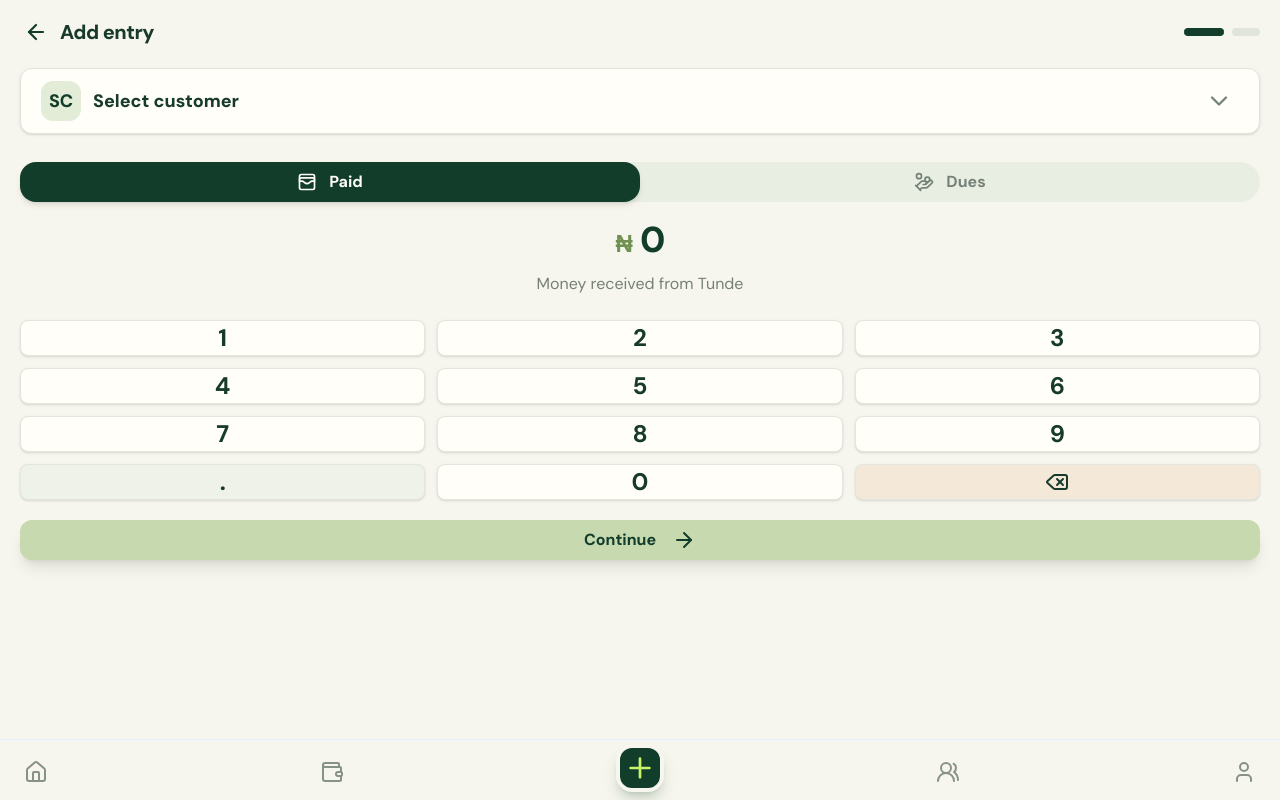
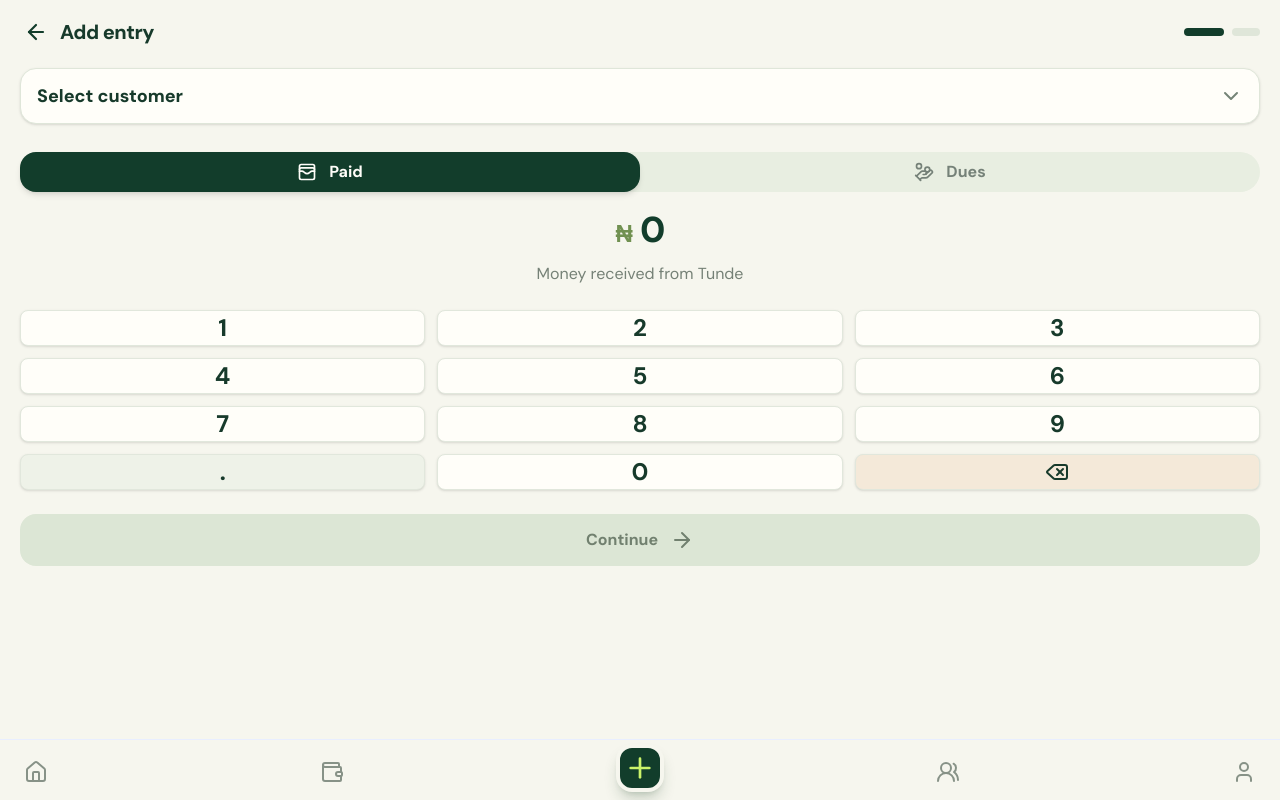
Before and after one commit to Aulli07/BalanceMe, a Next.js app: page /add-entry in a window 1280 px wide. Built offline with nearby package versions, Linux system fonts and the light colour scheme.

Commit message:
I enhanced the AddEntryOne and EntryCustomer components with improved styling and avatar handling

```diff
--- a/features/entries/components/add-entry-one.tsx
+++ b/features/entries/components/add-entry-one.tsx
@@ -1,7 +1,7 @@
 "use client";
 
-import { useState } from "react";
 import { LuChevronDown, LuWalletCards, LuHandCoins, LuDelete, LuArrowRight } from "react-icons/lu";
+import Image from "next/image";
 
 import { pressKey } from "../utils/pressKey";
 import { numbers } from "../data/entry-data";
@@ -32,7 +32,7 @@ export function AddEntryOne({
         type="button"
         onClick={() => setStep?.(2)}
         disabled={!customer || amount[entryType] === "0"}
-        className="mt-5 flex w-full items-center justify-center gap-4 rounded-xl bg-[#c7d9ae] py-2 text-md font-bold text-[var(--forest)] shadow-lg shadow-[var(--forest)]/15"
+        className="mt-6 flex w-full items-center justify-center gap-3 rounded-2xl bg-[var(--lime)] py-3.5 text-base font-bold text-[var(--forest)] shadow-lg shadow-[var(--forest)]/20 transition-all hover:bg-[#b9e554] active:scale-[.98] disabled:cursor-not-allowed disabled:bg-[#dce6d5] disabled:text-[#71806f] disabled:shadow-none"
       >
         Continue
         <LuArrowRight className="size-6" aria-hidden="true" />
@@ -49,22 +49,34 @@ export function EntryCustomer({
   const {selectedTrigger, isSelectedTrigger} = useEntryForm();
 
   return (
-    <section className="" aria-labelledby="entry-customer-heading">
-      <div className="flex w-full items-center gap-3 rounded-xl border border-[#dfe6d9] bg-[var(--surface)] px-5 py-3 text-left shadow-sm transition-colors focus-within:border-[var(--forest)]">
-        <span
-          className={`grid size-10 shrink-0 place-items-center rounded-xl text-lg font-extrabold bg-[#e2ecd7] text-[var(--forest)]`}
-        >
-          {(customer?.name.at(0) ?? "S") + (customer?.name.at(1) ?? "C")}
+    <section aria-labelledby="entry-customer-heading">
+      <button
+        type="button"
+        onClick={() => isSelectedTrigger((prev) => !prev)}
+        className="flex min-h-14 w-full items-center justify-between gap-3 rounded-2xl border border-[#dfe6d9] bg-[var(--surface)] px-4 text-left shadow-sm transition-colors active:border-[var(--forest)]"
+      >
+        <span className="flex min-w-0 items-center gap-3">
+          {customer ? (
+            customer.avatarUrl ? (
+              <Image
+                src={customer.avatarUrl}
+                alt=""
+                width={40}
+                height={40}
+                className="size-10 shrink-0 rounded-full object-cover"
+              />
+            ) : (
+              <span className="grid size-10 shrink-0 place-items-center rounded-xl bg-[#d9e8c5] text-sm font-extrabold text-[var(--forest)]">
+                {customer.name.slice(0, 2).toUpperCase()}
+              </span>
+            )
+          ) : null}
+          <span className="truncate text-lg font-extrabold text-[var(--ink)]">
+            {customer?.name ?? "Select customer"}
+          </span>
         </span>
-        <span className="text-lg font-extrabold text-[var(--ink)] flex-1">{customer?.name ?? "Select customer"}</span>
-        <div className="flex items-center justify-center size-10">
-          <LuChevronDown
-          className="size-7 shrink-0 text-[#758477]"
-          aria-hidden="true"
-          onClick={() => isSelectedTrigger((prev) => !prev)}
-        />
-        </div>
-      </div>
+        <LuChevronDown className="size-6 shrink-0 text-[#758477]" aria-hidden="true" />
+      </button>
 
       {selectedTrigger &&
         createPortal(
@@ -121,10 +133,7 @@ export function EntryAmount({
   amount,
 }: EntryProps) {
 
-  const [direction, setDirection] = useState(1);
-
   const selectEntryType = (nextType: 0 | 1) => {
-    // setDirection(nextType > entryType ? 1 : -1);
     setEntryType?.(nextType);
   };
 
```
